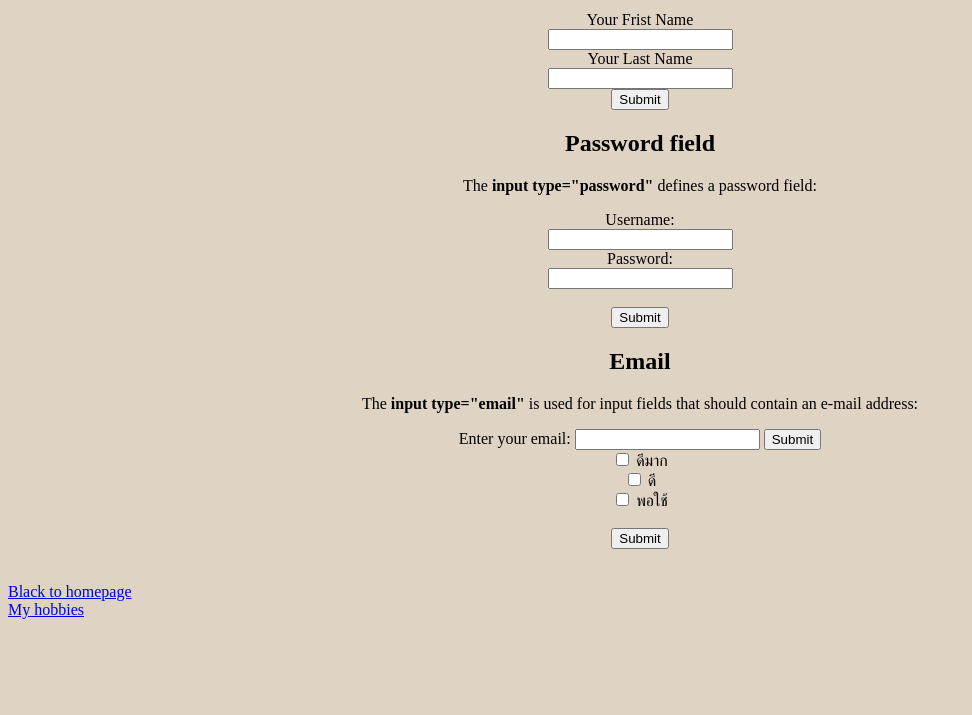
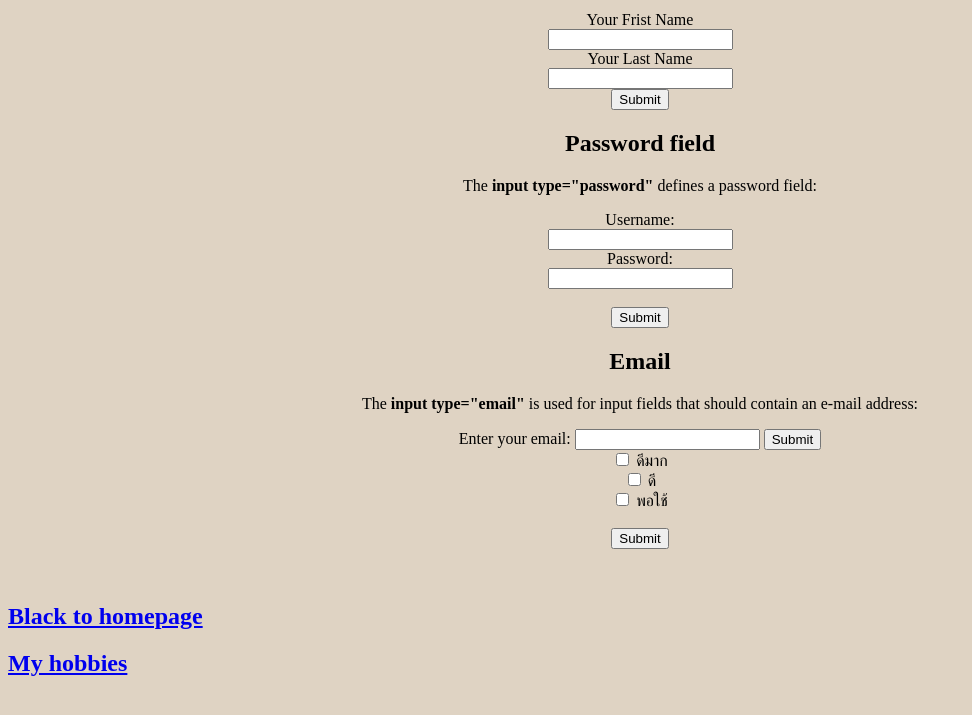
Before and after one commit to pangkopsr/myfristwebsite, a plain HTML site: page contact-me.html in a window 1280 px wide. Shown: the part 1359-2074 px from the top of the page, without its empty margins (0-972 px from the left). Before the commit the page ends 2004 px from the top, so only its background shows below. Drawn offline with Linux system fonts and the light colour scheme.

Commit message:
Update contact-me.html

```diff
--- a/contact-me.html
+++ b/contact-me.html
@@ -60,8 +60,8 @@
         <input type="submit" value="Submit">
 </froms></center>
 <br>
-    <a href="index.html">Black to homepage</a><br>
-    <a href="hobbies.html">My hobbies</a><br>
+    <h2><a href="index.html">Black to homepage</a><br></h2>
+    <h2><a href="hobbies.html">My hobbies</a><br></h2>
 <br>
 </body>
 </html>
```
